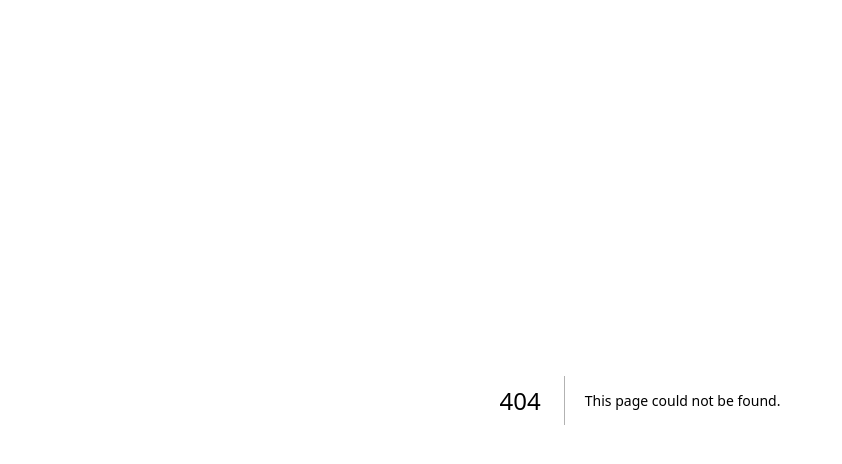
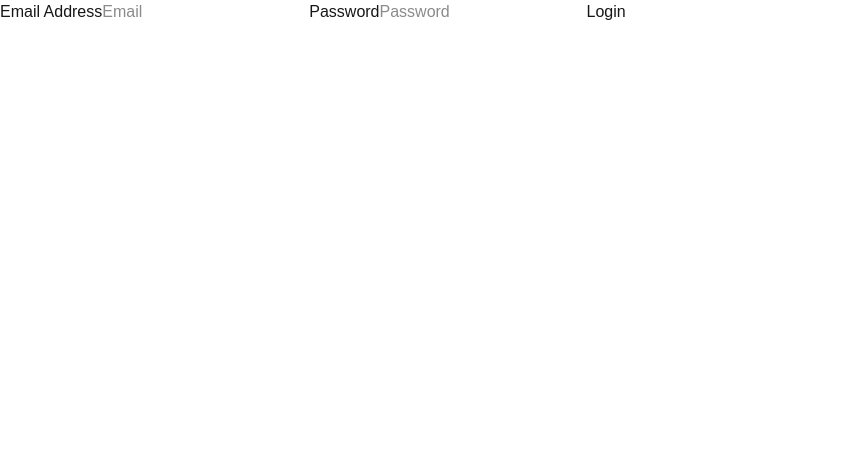
Before and after one commit to OumaBon/client-service, a Next.js app: page /login in a window 1280 px wide. Before the commit this address had no page. Shown: the top 464 px of the page, without its empty margins (0-842 px from the left). Built offline with nearby package versions, Linux system fonts and the light colour scheme; no server answers.

Commit message:
login page for authentication

```diff
--- /dev/null
+++ b/src/app/login/page.jsx
@@ -0,0 +1,51 @@
+'use client';
+
+import { useState } from "react";
+import { loginUser } from "@/lib/api";
+import { setAuthToken } from "@/lib/auth";
+import { useRouter } from "next/navigation";
+
+export default function LoginPage() {
+  const [email, setEmail] = useState('');
+  const [password, setPassword] = useState('');
+  const router = useRouter();
+
+  const handleLogin = async (e) => {
+    e.preventDefault();
+    try {
+      const response = await loginUser({ email, password });
+
+      if (response.access_token) {
+        setAuthToken(response.access_token);
+        router.push('/dashboard');
+      } else {
+        alert('Invalid login credentials.');
+      }
+    } catch (error) {
+      console.error("Login error:", error);
+      alert(error.message || 'Login failed');
+    }
+  };
+
+  return (
+    <form onSubmit={handleLogin}>
+      <label>Email Address</label>
+      <input
+        type="email"
+        value={email}
+        onChange={e => setEmail(e.target.value)}
+        placeholder="Email"
+        required
+      />
+      <label>Password</label>
+      <input
+        type="password"
+        value={password}
+        onChange={e => setPassword(e.target.value)}
+        placeholder="Password"
+        required
+      />
+      <button type="submit">Login</button>
+    </form>
+  );
+}
```
